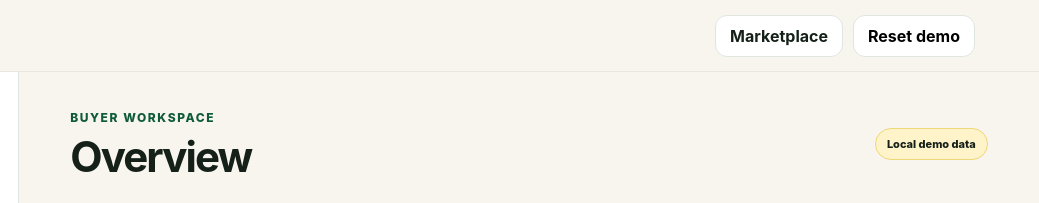
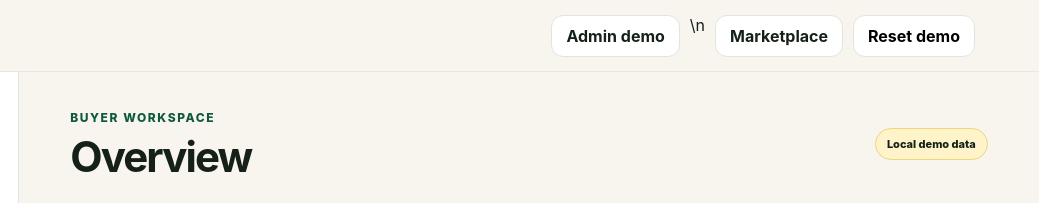
Before and after one commit to mabrig1/SupplyHQ, a plain HTML site: page dashboard.html in a window 1280 px wide. Shown: the top 203 px of the page, 241-1280 px from the left. Drawn offline with Linux system fonts and the light colour scheme.

Commit message:
Link SupplyHQ admin control centre

```diff
--- a/dashboard.html
+++ b/dashboard.html
@@ -15,7 +15,7 @@
       <span><strong>SupplyHQ</strong><small>Operations dashboard</small></span>
     </a>
     <div class="top-actions">
-      <a class="ghost dashboard-link" href="index.html">Marketplace</a>
+      <a class="ghost dashboard-link" href="admin.html">Admin demo</a>\n      <a class="ghost dashboard-link" href="index.html">Marketplace</a>
       <button class="cart-btn" id="resetDemo">Reset demo</button>
     </div>
   </header>
```
